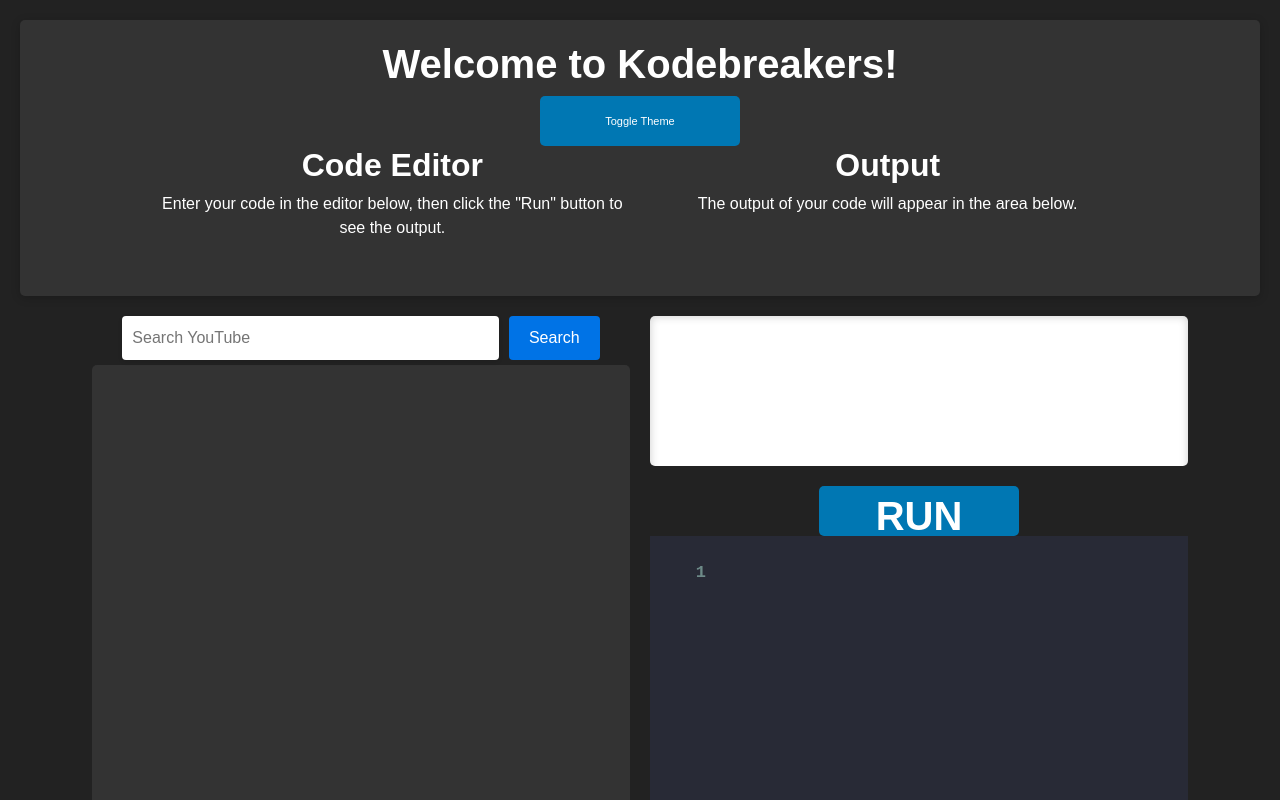
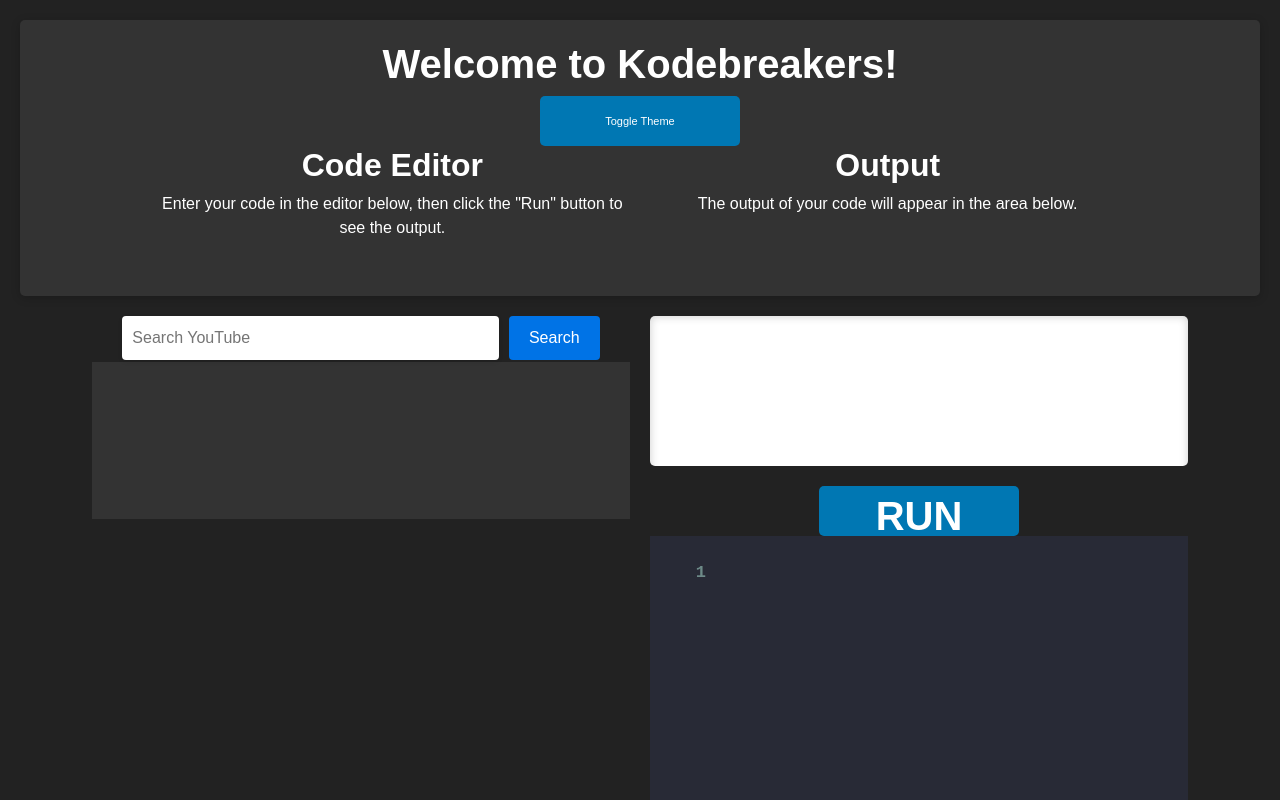
Before and after one commit to codeace110/progcornerEditor, a plain HTML site: page index.html in a window 1280 px wide. Both pictures are taken after a click on the button "Toggle Theme". Shown: the top 800 px of the page. Drawn offline with nearby package versions, Linux system fonts and the light colour scheme; a script that the page names is missing.

Commit message:
fix youtube api and snippet

```diff
--- a/index.css
+++ b/index.css
@@ -27,7 +27,7 @@
             color: #fff;
         }
 
-        .dark-theme #youtube {
+        .dark-theme #video-container {
             background-color: #333;
         }
 
@@ -120,7 +120,8 @@
 
         /****************youtube iframe************************/
 
-        #youtube {
+
+        /* #youtube {
             margin-top: 5px;
             width: 100%;
             height: 639px;
@@ -129,7 +130,7 @@
             overflow: hidden;
             display: flex;
 
-        }
+        } */
 
         .editor-container {
             width: 100%;
```
